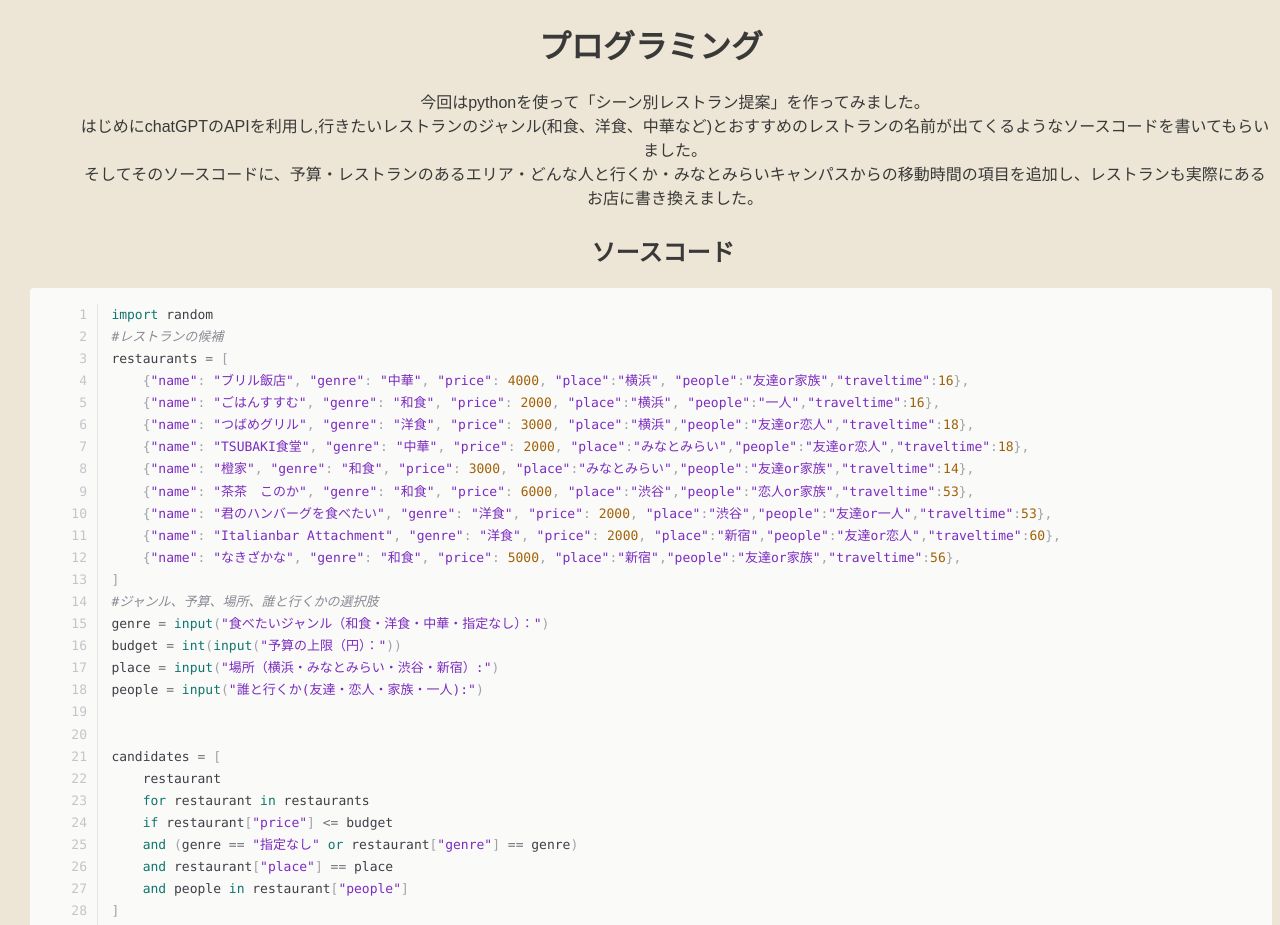
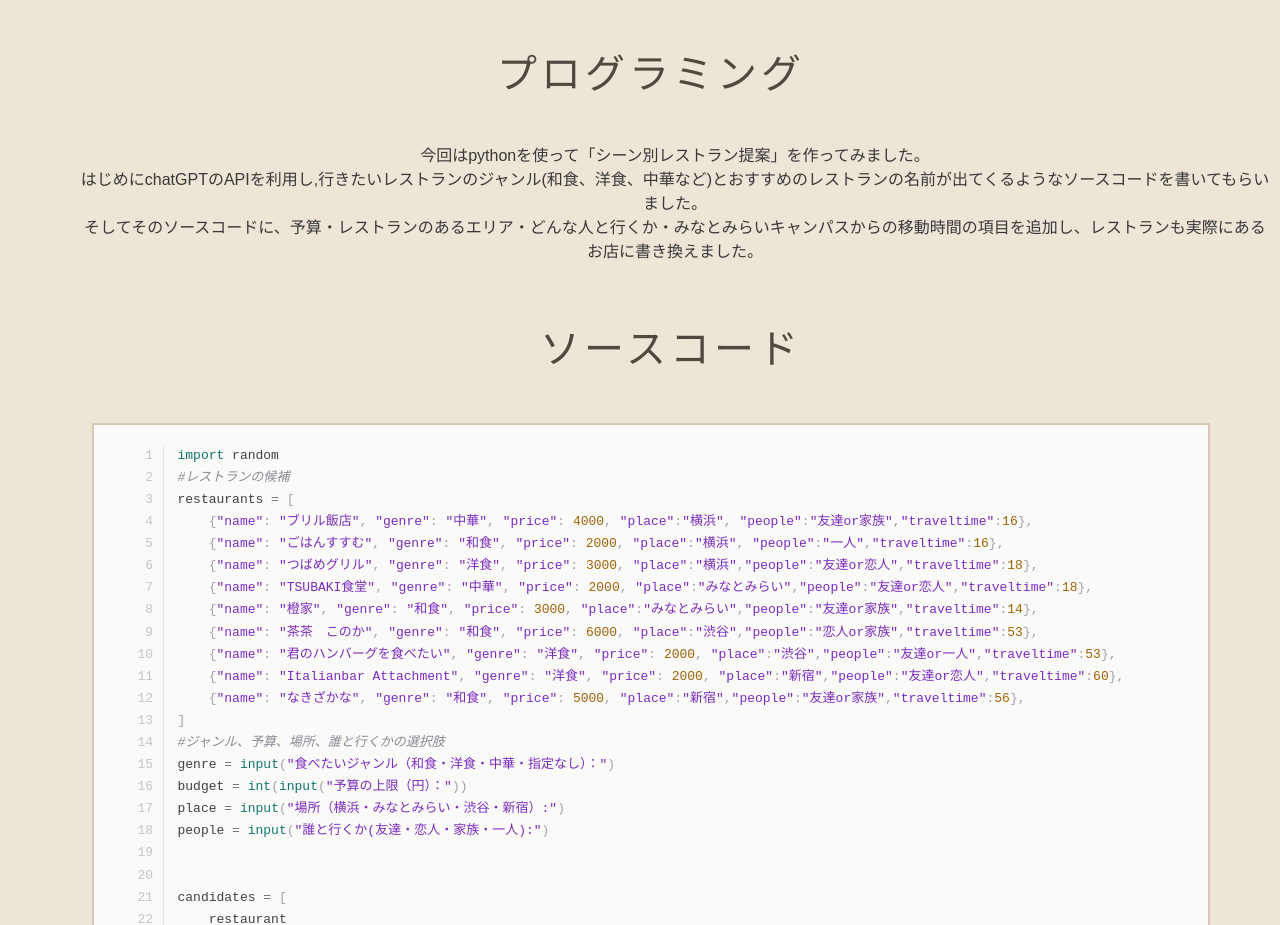
Before and after one commit to karin-26/xbp, a plain HTML site: page de12/5.html in a window 1280 px wide. Shown: the top 925 px of the page. Drawn offline with Linux system fonts and the light colour scheme.

Commit message:
20261127

```diff
--- a/de12/5.html
+++ b/de12/5.html
@@ -11,6 +11,26 @@
       text-align: center;
       min-height: 100vh;
     }
+    h1 {
+    font-family: "Helvetica Neue", "Arial",
+                 "Hiragino Kaku Gothic ProN",
+                 "Yu Gothic", sans-serif;
+    font-size: 40px;
+    font-weight: 500;
+    color: #51483F;
+    letter-spacing: 4px;
+    padding: 15px;
+    }
+    h2 {
+    font-family: "Helvetica Neue", "Arial",
+                 "Hiragino Kaku Gothic ProN",
+                 "Yu Gothic", sans-serif;
+    font-size: 40px;
+    font-weight: 500;
+    color: #51483F;
+    letter-spacing: 4px;
+    padding: 15px;
+    }
   </style>
 </head>
 
@@ -23,7 +43,7 @@
 </div>
 
 <h2>ソースコード</h2>
-<pre style="background:#FAFAF9;color:#3f3f46;text-align:left;font-family:ui-monospace, SFMono-Regular, Menlo, Consolas, 'Courier New', monospace;font-size:13px;line-height:1.7;padding:16px 18px;margin:0;border-radius:4px;overflow-x:auto;white-space:pre;tab-size:4;-moz-tab-size:4;"><code style="font-family:inherit;background:none;padding:0;"><span style="display:inline-block;width:3em;margin-right:1em;padding-right:0.8em;text-align:right;color:#c4c4cb;border-right:1px solid #e4e4e7;user-select:none;-webkit-user-select:none;">1</span><span style="color:#0f766e;">import</span> random
+<pre style="background: #FAFAF9;color: #3f3f46;text-align: left;font-family: monospace;font-size: 13px;line-height: 1.7;padding: 20px; margin: 20px auto;border-radius: 0; border: 2px solid #D6C8B5;width: 90%;box-sizing: border-box; overflow-x: auto;white-space: pre;"><code style="font-family:inherit;background:none;padding:0;"><span style="display:inline-block;width:3em;margin-right:1em;padding-right:0.8em;text-align:right;color:#c4c4cb;border-right:1px solid #e4e4e7;user-select:none;-webkit-user-select:none;">1</span><span style="color:#0f766e;">import</span> random
 <span style="display:inline-block;width:3em;margin-right:1em;padding-right:0.8em;text-align:right;color:#c4c4cb;border-right:1px solid #e4e4e7;user-select:none;-webkit-user-select:none;">2</span><span style="color:#8a8a94;font-style:italic;">#レストランの候補</span>
 <span style="display:inline-block;width:3em;margin-right:1em;padding-right:0.8em;text-align:right;color:#c4c4cb;border-right:1px solid #e4e4e7;user-select:none;-webkit-user-select:none;">3</span>restaurants <span style="color:#71717a;">=</span> <span style="color:#a1a1aa;">[</span>
 <span style="display:inline-block;width:3em;margin-right:1em;padding-right:0.8em;text-align:right;color:#c4c4cb;border-right:1px solid #e4e4e7;user-select:none;-webkit-user-select:none;">4</span>    <span style="color:#a1a1aa;">{</span><span style="color:#7B2CBF;">"name"</span><span style="color:#a1a1aa;">:</span> <span style="color:#7B2CBF;">"ブリル飯店"</span><span style="color:#a1a1aa;">,</span> <span style="color:#7B2CBF;">"genre"</span><span style="color:#a1a1aa;">:</span> <span style="color:#7B2CBF;">"中華"</span><span style="color:#a1a1aa;">,</span> <span style="color:#7B2CBF;">"price"</span><span style="color:#a1a1aa;">:</span> <span style="color:#a16207;">4000</span><span style="color:#a1a1aa;">,</span> <span style="color:#7B2CBF;">"place"</span><span style="color:#a1a1aa;">:</span><span style="color:#7B2CBF;">"横浜"</span><span style="color:#a1a1aa;">,</span> <span style="color:#7B2CBF;">"people"</span><span style="color:#a1a1aa;">:</span><span style="color:#7B2CBF;">"友達or家族"</span><span style="color:#a1a1aa;">,</span><span style="color:#7B2CBF;">"traveltime"</span><span style="color:#a1a1aa;">:</span><span style="color:#a16207;">16</span><span style="color:#a1a1aa;">}</span><span style="color:#a1a1aa;">,</span>
```
